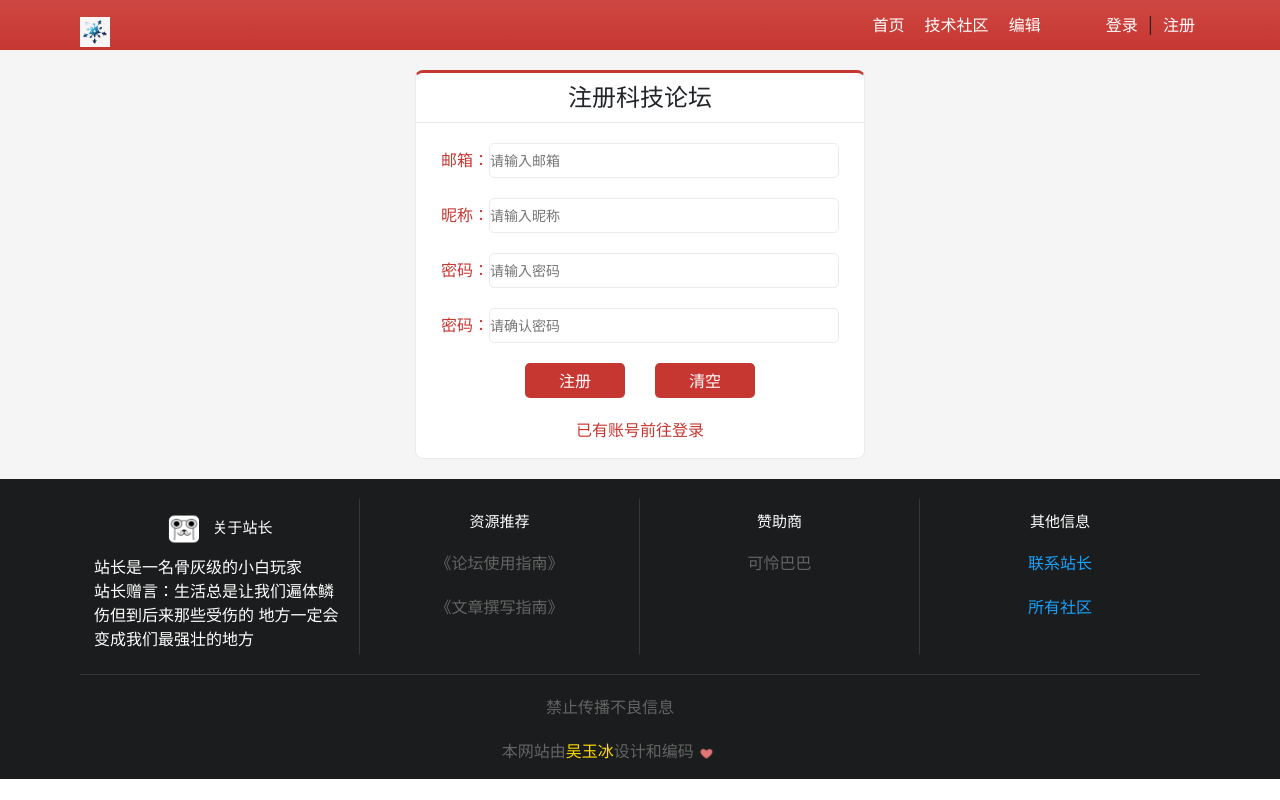
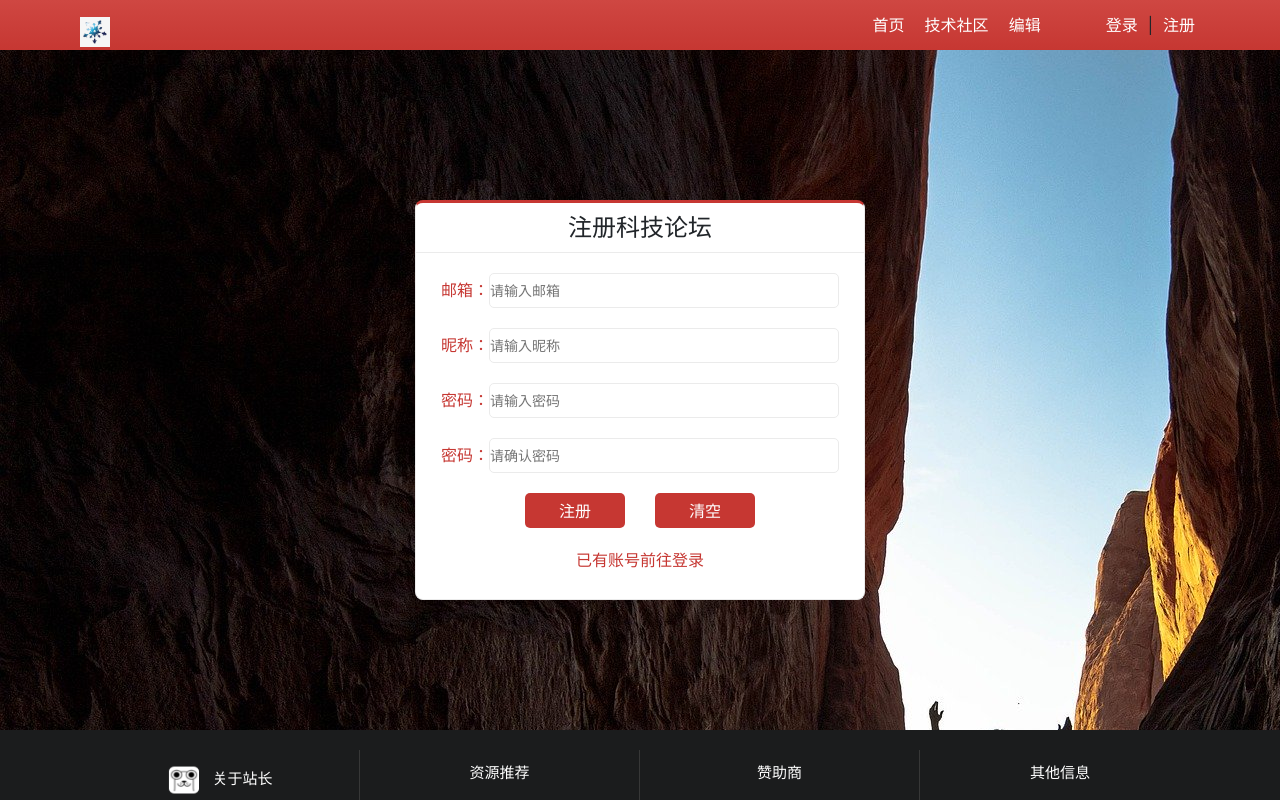
Before and after one commit to ismuhuck/blog, a Vue app: page /#/register in a window 1280 px wide. Shown: the top 800 px of the page. Built offline with nearby package versions, Linux system fonts and the light colour scheme.

Commit message:
修改登录注册页

```diff
--- /dev/null
+++ b/src/assets/css/global.css
@@ -0,0 +1,3 @@
+html,body,#app{
+    height: 100%;
+  }
--- a/src/components/Header.vue
+++ b/src/components/Header.vue
@@ -158,6 +158,8 @@ export default {
 <style lang="scss" scoped>
 body {
   .header {
+    position: relative;
+    z-index: 1;
     width: 100%;
     background-image: linear-gradient(rgb(207, 71, 66), rgb(198, 55, 50));
     .headerbox {
--- a/src/components/contentSon/edit/edit_password.vue
+++ b/src/components/contentSon/edit/edit_password.vue
@@ -24,6 +24,7 @@
 export default {};
 </script>
 <style lang="scss" scoped>
+
 .editpassword {
   width: 100%;
   background-color: #fff;
--- a/src/components/footer.vue
+++ b/src/components/footer.vue
@@ -54,6 +54,8 @@ export default {};
   padding-top: 20px;
   margin-top: 20px;
   background-color: rgb(27, 28, 29);
+  position: relative;
+  z-index: 1;
   .footTopBox {
     width: 1120px;
     margin: 0 auto;
--- a/src/components/login.vue
+++ b/src/components/login.vue
@@ -1,6 +1,7 @@
 <template>
   <div class="register">
-    <div class="registerBox">
+    <div class="bgimg"></div>
+    <div class="loginBox">
       <h4>登录科技论坛</h4>
       <form name="register" id="registerForm">
         <div class="inputBox">
@@ -58,7 +59,19 @@ export default {
 .register {
   width: 1120px;
   margin: 0 auto;
-  .registerBox {
+  height: 60%;
+  .bgimg{
+    // 此处为了使背景永远在最后方，为此设置了层级 同时也改变了 header和footer的层级
+    // 如果出现层级问题 请注意这里
+    position: fixed;
+    width: 100%;
+    height: 100vh;
+    top: 0;
+    left: 0;
+    z-index: 0;
+    background-image: url("../assets/bgimg.jpg");
+  }
+  .loginBox {
     text-align: center;
     width: 450px;
     margin: 0 auto;
@@ -66,6 +79,13 @@ export default {
     background-color: #fff;
     border-radius: 8px;
     border-top: 3px solid rgb(198, 55, 50);
+    position: absolute;
+    left: 0;
+    right: 0;
+    top: 0;
+    bottom: 0;
+    height: 300px;
+    margin: 200px auto;
     h4 {
       height: 50px;
       border-bottom: 1px solid rgb(235, 235, 235);
--- a/src/components/register.vue
+++ b/src/components/register.vue
@@ -1,5 +1,6 @@
 <template>
   <div class="register">
+    <div class="bgimg"></div>
     <div class="registerBox">
       <h4>注册科技论坛</h4>
       <form name="register" id="registerForm">
@@ -73,16 +74,35 @@ export default {
 </script>
 <style lang="scss" scoped>
 .register {
-  width: 1120px;
-  margin: 0 auto;
+  background-color: transparent;
+  height: 80%;
+  .bgimg{
+    // 此处为了使背景永远在最后方，为此设置了层级 同时也改变了 header和footer的层级
+    // 如果出现层级问题 请注意这里
+    position: fixed;
+    width: 100%;
+    height: 100vh;
+    top: 0;
+    left: 0;
+    z-index: 0;
+    background-image: url("../assets/bgimg.jpg");
+  }
   .registerBox {
+    position: relative;
+    z-index: 1;
     text-align: center;
     width: 450px;
-    margin: 0 auto;
+    position: absolute;
     border: 1px solid rgb(235, 235, 235);
     background-color: #fff;
     border-radius: 8px;
     border-top: 3px solid rgb(198, 55, 50);
+    height: 400px;
+    top: 0;
+    bottom: 0;
+    left: 0;
+    right: 0;
+    margin: auto;
     h4 {
       height: 50px;
       border-bottom: 1px solid rgb(235, 235, 235);
--- a/src/main.js
+++ b/src/main.js
@@ -9,6 +9,7 @@ import "./plugins/element.js";
 import "bootstrap/dist/css/bootstrap.css";
 import "jquery/dist/jquery";
 import "bootstrap/dist/js/bootstrap.js";
+import "./assets/css/global.css"
 
 // import "./css/font-awesome.min.css"
 // import "tinymce/skins"
```
Also changed, not shown: src/assets/bgimg.jpg (added).
